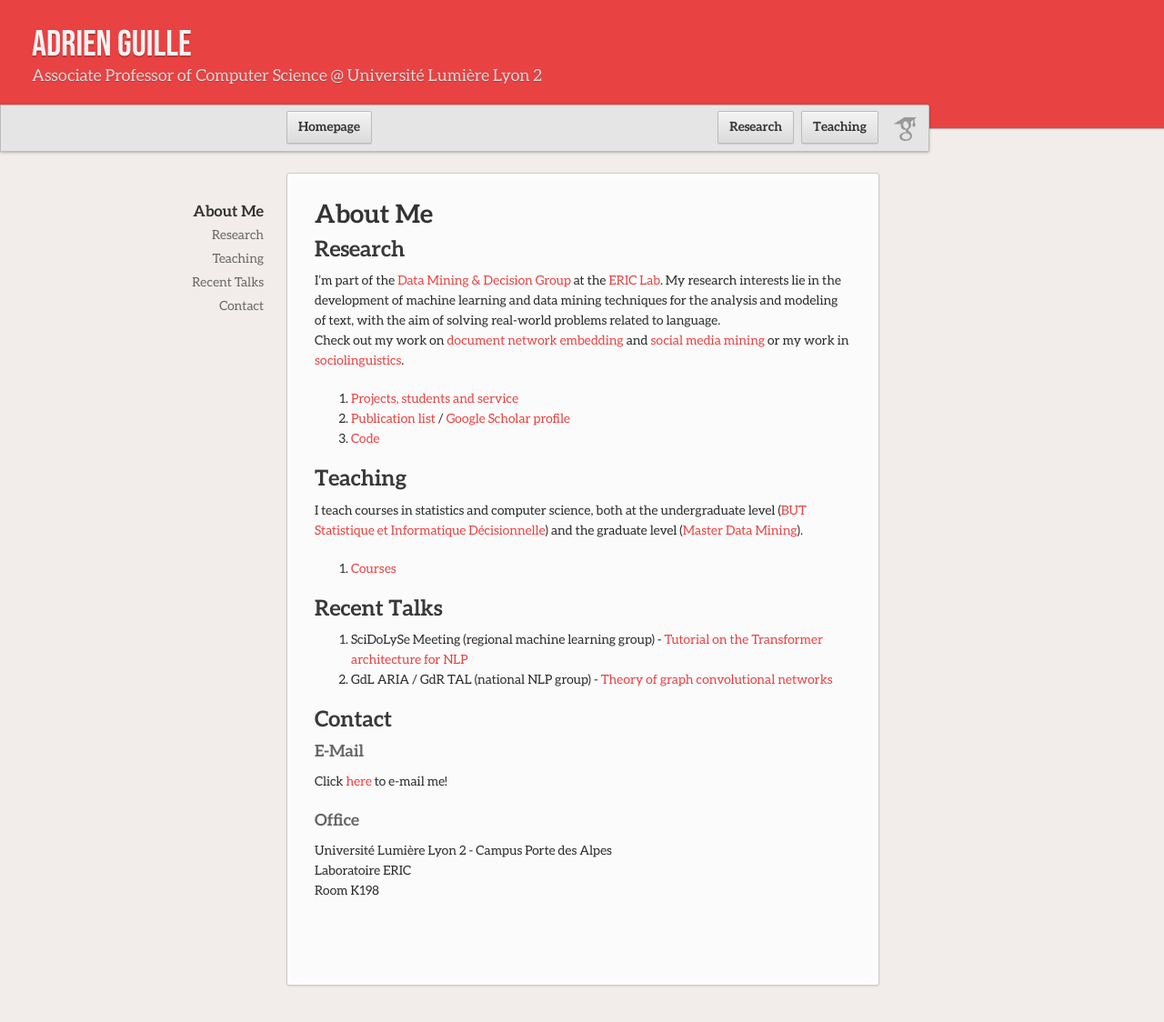
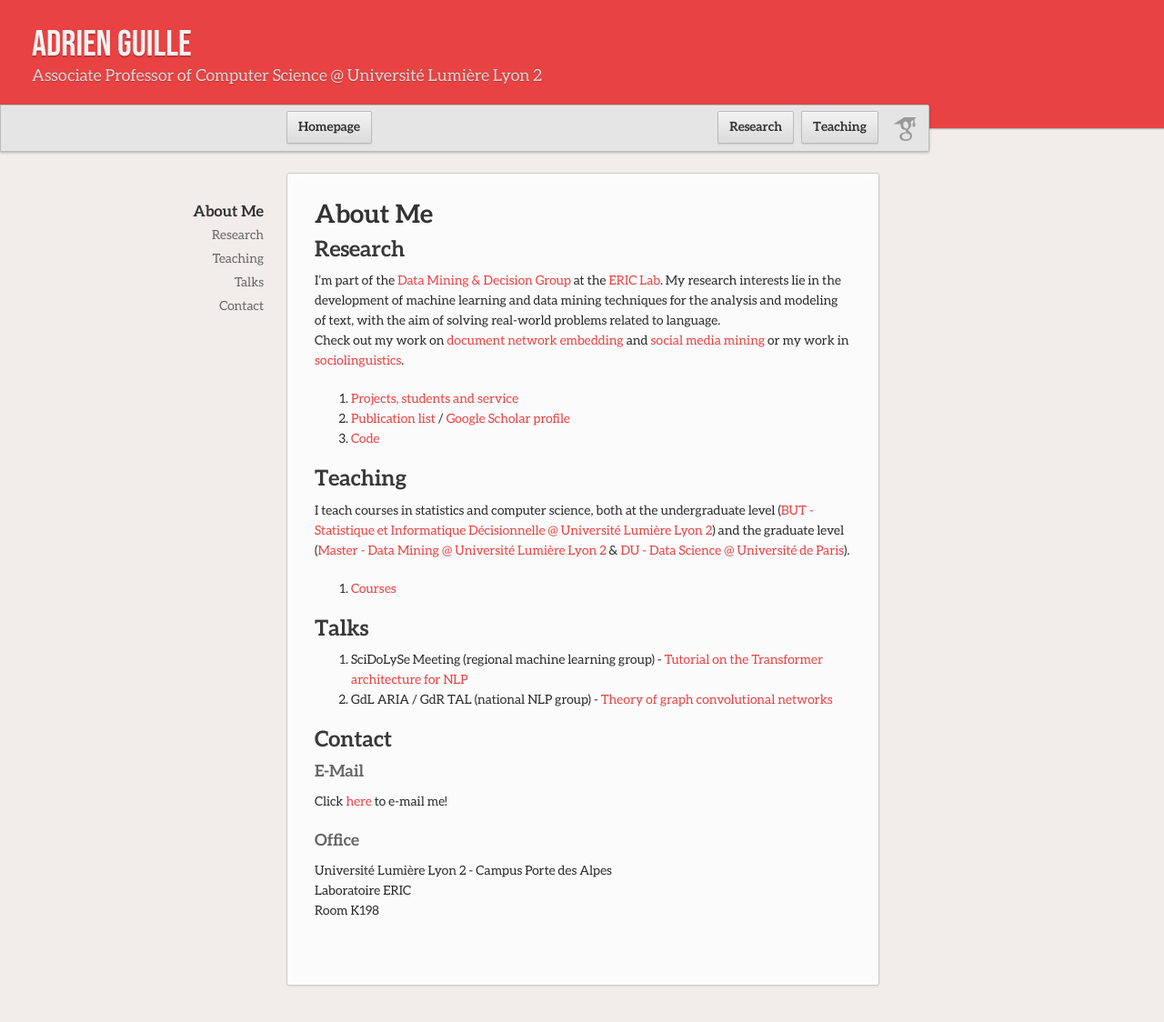
Before and after one commit to AdrienGuille/adrienguille.github.io, a Jekyll site: the page built from index.md, in a window 1280 px wide and 1124 px high. Shown: the whole window at 91% size. Built offline with Jekyll 4.4.1, drawn with Linux system fonts in a browser that asks for light colours; our own code applies the rules of GitHub Pages for plain Markdown files.

Commit message:
Update index.md

```diff
--- a/index.md
+++ b/index.md
@@ -1,6 +1,7 @@
 # About Me
 
 ## Research
+
 I'm part of the [Data Mining & Decision Group](https://eric.msh-lse.fr/recherche/equipe-dmd/) at the [ERIC Lab](https://eric.msh-lse.fr). My research interests lie in the development of machine learning and data mining techniques for the analysis and modeling of text, with the aim of solving real-world problems related to language. <br>Check out my work on  [document network embedding](document_network_embedding) and [social media mining](social_media_mining) or my work in [sociolinguistics](sociolinguistics).
 
 - [Projects, students and service](research)
@@ -8,10 +9,12 @@ I'm part of the [Data Mining & Decision Group](https://eric.msh-lse.fr/recherche
 - [Code](code)
 
 ## Teaching
-I teach courses in statistics and computer science, both at the undergraduate level ([BUT Statistique et Informatique Décisionnelle](https://iut.univ-lyon2.fr/formations/but/b-u-t-statistique-et-informatique-decisionnelle)) and the graduate level ([Master Data Mining](https://www.univ-lyon2.fr/master-2-informatique-data-mining-data-mining-1)).
+
+I teach courses in statistics and computer science, both at the undergraduate level ([BUT - Statistique et Informatique Décisionnelle @ Université Lumière Lyon 2](https://iut.univ-lyon2.fr/formations/but/b-u-t-statistique-et-informatique-decisionnelle)) and the graduate level ([Master - Data Mining @ Université Lumière Lyon 2](https://www.univ-lyon2.fr/master-2-informatique-data-mining-data-mining-1) & [DU - Data Science @ Université de Paris](https://iutparis-seine.u-paris.fr/metiers-de-la-data/diplome-duniversite-analyste-data-science/)).
+
 - [Courses](teaching)
 
-## Recent Talks
+## Talks
 
 - SciDoLySe Meeting (regional machine learning group) - [Tutorial on the Transformer architecture for NLP](http://scidolyse.ens-lyon.fr/sites/default/files/2021-05/guile_small.pdf)
 - GdL ARIA / GdR TAL (national NLP group) - [Theory of graph convolutional networks](http://www.asso-aria.org/gdl/2021/20210115/)
```
